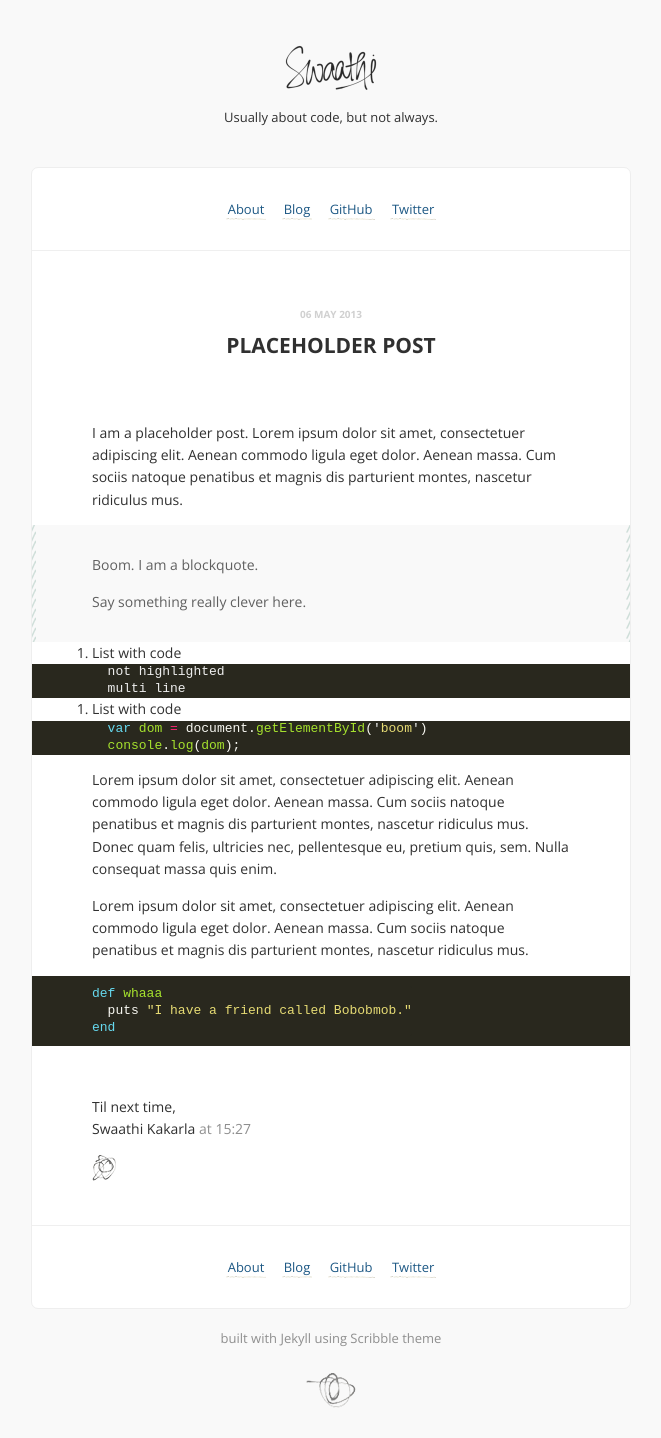
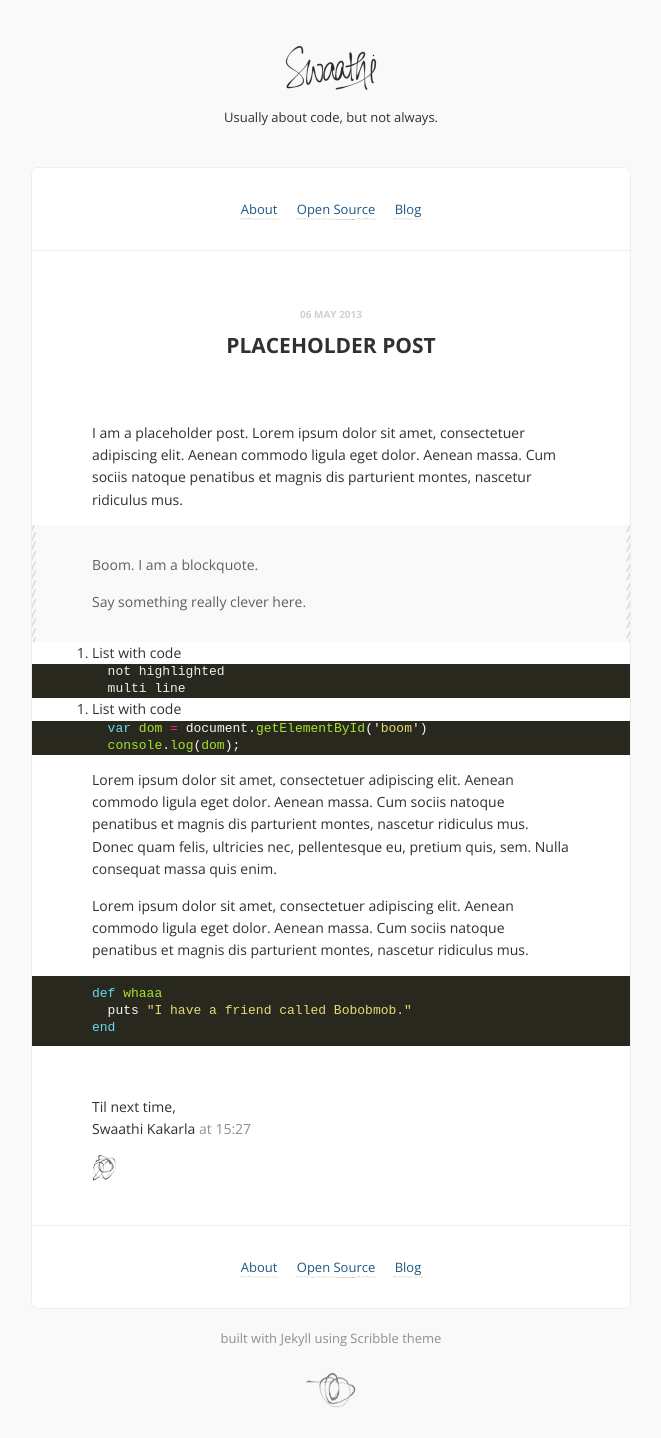
Before and after one commit to swaathi/swaathi.github.io, a Jekyll site: the page built from _posts/2013-05-06-more-post.md, in a window 1280 px wide. Shown: the whole page, without its empty margins (309-970 px from the left). Built offline with Jekyll 4.4.1, drawn with Linux system fonts in a browser that asks for light colours; comment, search, counter and statistics services are not loaded.

Commit message:
Adding an Open Source section

```diff
--- a/_config.yml
+++ b/_config.yml
@@ -9,14 +9,10 @@
 links:
   - name:         About
     url:          /about
+  - name:         Open Source
+    url:          /opensource
   - name:         Blog
     url:          https://blog.skcript.com
-    external:     true
-  - name:         GitHub
-    url:          http://github.com/swaathi
-    external:     true
-  - name:         Twitter
-    url:          http://twiiter.com/imswaathik
     external:     true
 highlighter:      rouge
 permalink:        pretty
--- a/stylesheets/style.css
+++ b/stylesheets/style.css
@@ -327,14 +327,13 @@
   font-size: 13px;
   color: #eee;
   background: #39382e;
-  padding: 2px 4px 3px;
+  padding: 15px 10px 15px 10px;
   border-radius: 2px;
   line-height: 1.3em;
-  display: inline-block;
+  display: block;
   vertical-align: baseline;
   zoom: 1;
-  *display: inline;
-  *vertical-align: auto; }
+  overflow: hidden; }
 
 img {
   max-width: 100%; }
```
Also changed, not shown: opensource.md (added, +36 -0 lines), _includes/links.html (line endings or trailing spaces), _layouts/page.html (line endings or trailing spaces).
